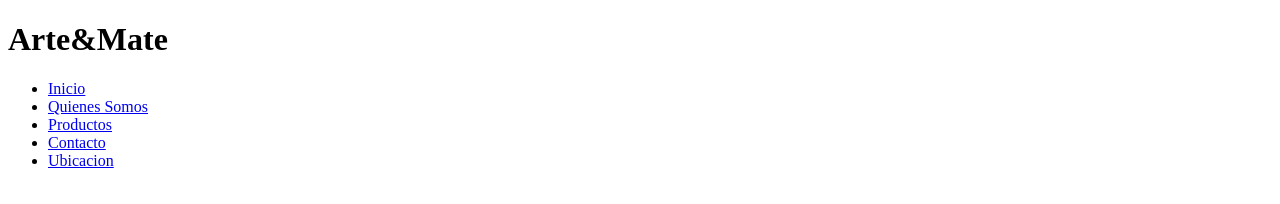
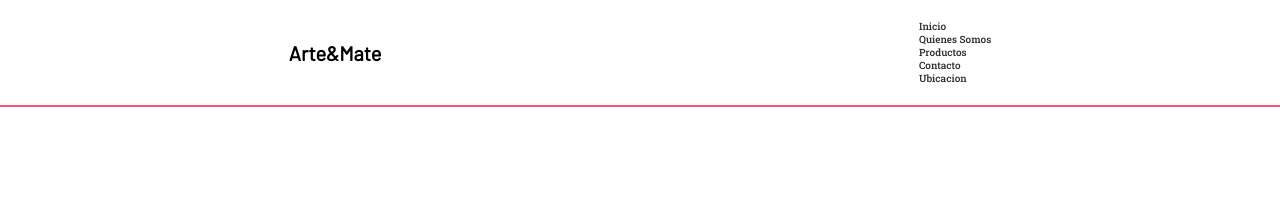
Before and after one commit to Cecilia2023/desafio-sass, a website: page index.html in a window 1280 px wide. Drawn offline with Linux system fonts and the light colour scheme; files whose address does not match are found by name.

Commit message:
segundo commit

```diff
--- a/sass/index.scss
+++ b/sass/index.scss
@@ -1,11 +1,9 @@
-/*variables*/
-@import url(./misc/_variables.scss);
+/*VARIABLES*/
+@import "./misc/variables";
+/*NORMALIZE*/
+@import "./misc/normalize";
+/*MIXINS*/
+@import "./misc/mixins";
 
-/*normalize*/
-@import url(./misc/_normalize.scss);
-
-/*mixins*/
-@import url(./misc/_mixins.scss);
-
-/*header*/
-@import url(./partials/_header.scss);
+/* HEADER */
+@import "./partials/header";
--- a/sass/misc/_variables.scss
+++ b/sass/misc/_variables.scss
@@ -19,4 +19,3 @@ $text-large: 5.2em;
 $text-medium: 2.2em;
 $text-base: 1.6em;
 $text-small: 1.4em;
-Footer
--- a/sass/partials/_header.scss
+++ b/sass/partials/_header.scss
@@ -1,6 +1,6 @@
 header{
-    @include flex (row, space-araund, center);
-    padding: $small;
+    @include flex (row, space-around, center);
+    padding: $spacing-small;
     border-bottom: 2px solid $secondary;
 
 
```
Also changed, not shown: assets/css/main.css.
